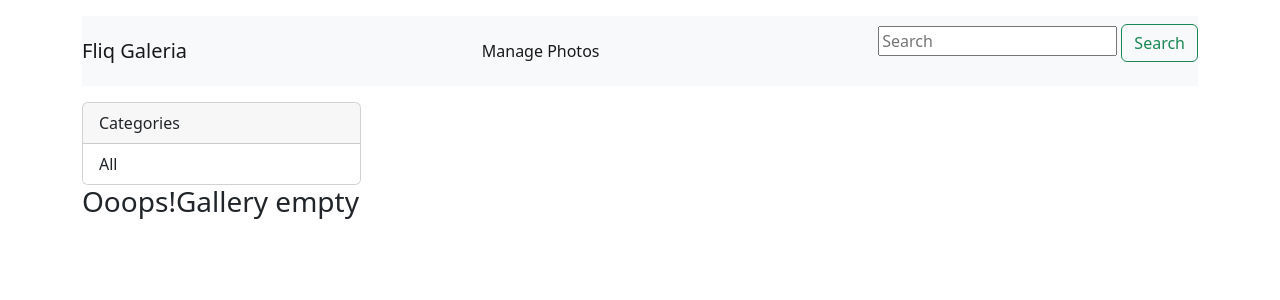
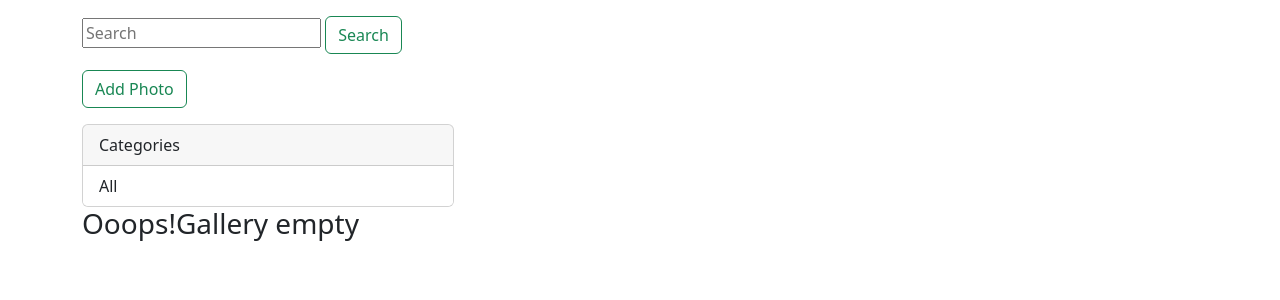
Before and after one commit to Wanjiru393/Gallery-App, a Django app: page / in a window 1280 px wide. Shown: the top 300 px of the page. Run offline with Django 4.2, Linux system fonts and the light colour scheme; data that the repository does not hold is empty.

Commit message:
Added Styles

```diff
--- a/galeria/templates/index.html
+++ b/galeria/templates/index.html
@@ -1,33 +1,25 @@
 {% extends "base.html" %}
 
- <style>
-    .img-thumbnail{
-        height:200px;
-        width:200px;
+ {% comment %} <style>
+    .img {
 
-    }
-
-</style>
-
+    width:  100px;
+    height: 100px;
+    object-fit: cover;
+}
+</style>  {% endcomment %}
 
 
 {% block content %}
-    <div>
-        <nav class="navbar navbar-light bg-light justify-content-between">
-        <a class="navbar-brand">Fliq Galeria</a>
-        <div class="navbar-nav">
-        <a class="nav-item nav-link active" href="{% url 'manage' %}">Manage Photos</a>
-        </div>
+
+    <div class="col-md-12">
         <form class="form-inline">
             <input class="mr-sm-2" type="search" placeholder="Search" aria-label="Search">
             <button class="btn btn-outline-success my-2 my-sm-0" type="submit">Search</button>
         </form>
-        </nav>
+       <a class="btn btn-outline-success" href="{% url 'manage' %}">Add Photo</a>
     </div>
-
-
-
-   <div class="card mt-3 col-md-3">
+   <div class="card mt-3 col-md-4">
         <div class="card-header">
             Categories
         </div>
@@ -42,12 +34,12 @@
 
     </div>
 
-        <div class="col-md-9">
+        <div>
             <div class="row">
                 {% for photo in photos %}
                 <div class="col-md-4 mt-2">
                     <div class="card">
-                        <img class="img-thumbnail" src="{{photo.image.url}}" alt="Card image cap">
+                        <img style="object-fit:cover;" src="{{photo.image.url}}" alt="Card image cap">
                         <div class="card-body">
                             <small>Category: {{photo.category.name}}</small>
                         </div>
--- a/galeria/templates/photo.html
+++ b/galeria/templates/photo.html
@@ -11,7 +11,7 @@
                 <div style="height:90vh;">
 
                     <img style="max-width:100%; max-height: 100%;" src="{{photo.image.url}}">
-                    <p>{{photo.description}} </p>
+                    <p class="mt-2">{{photo.description}} </p>
                 </div>
 
 
```
